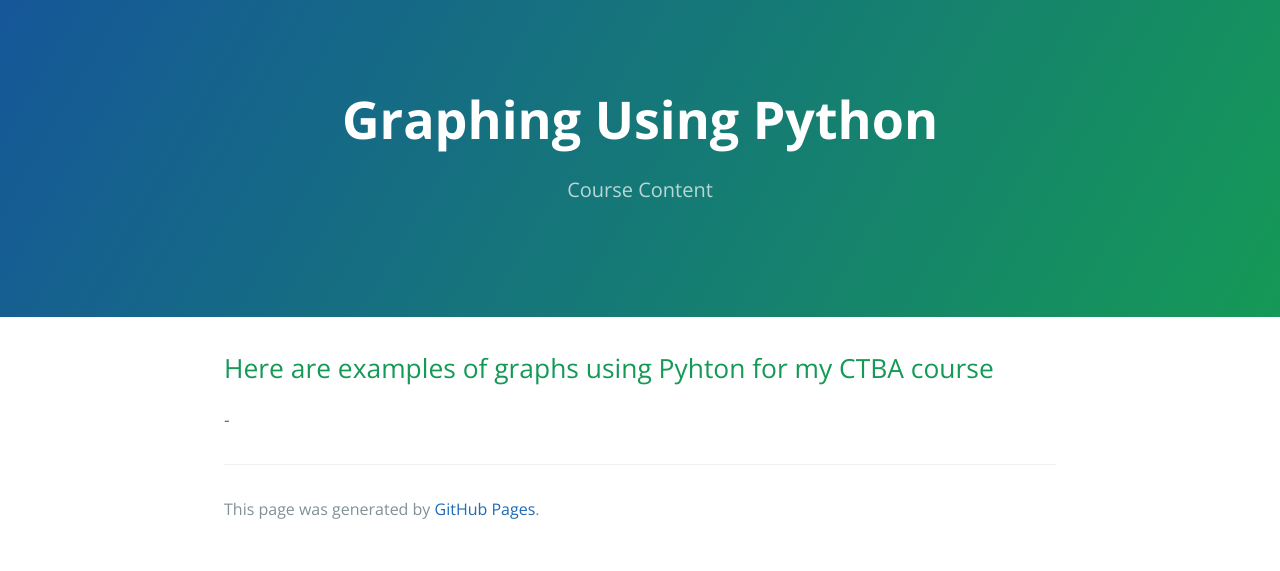
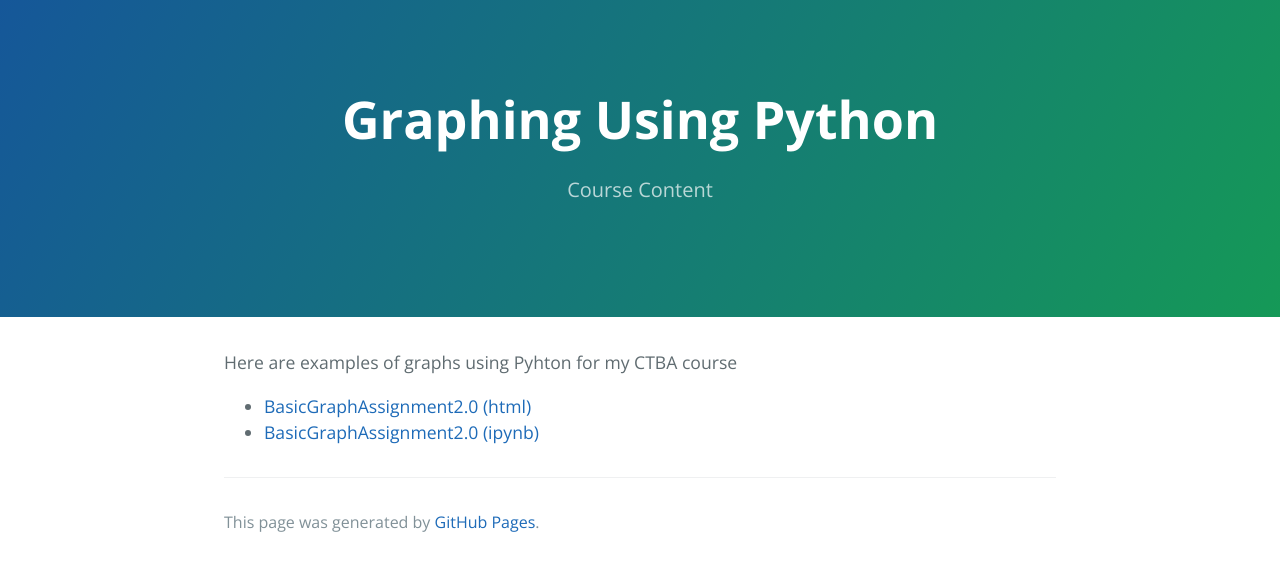
Before and after one commit to Welzein/Welzein.github.io, a Jekyll site: the page built from PythonGraphs/index.md, in a window 1280 px wide. Shown: the top 571 px of the page. Built offline with Jekyll 4.4.1, drawn with Linux system fonts in a browser that asks for light colours; our own code applies the rules of GitHub Pages for plain Markdown files.

Commit message:
Update index.md

```diff
--- a/PythonGraphs/index.md
+++ b/PythonGraphs/index.md
@@ -3,5 +3,5 @@ title: Graphing Using Python
 description: Course Content
 ---
 Here are examples of graphs using Pyhton for my CTBA course
--
--
+- [BasicGraphAssignment2.0 (html)](BasicGraphAssignment2.0.html)
+- [BasicGraphAssignment2.0 (ipynb)](BasicGraphAssignment2.0.ipynb)
```
